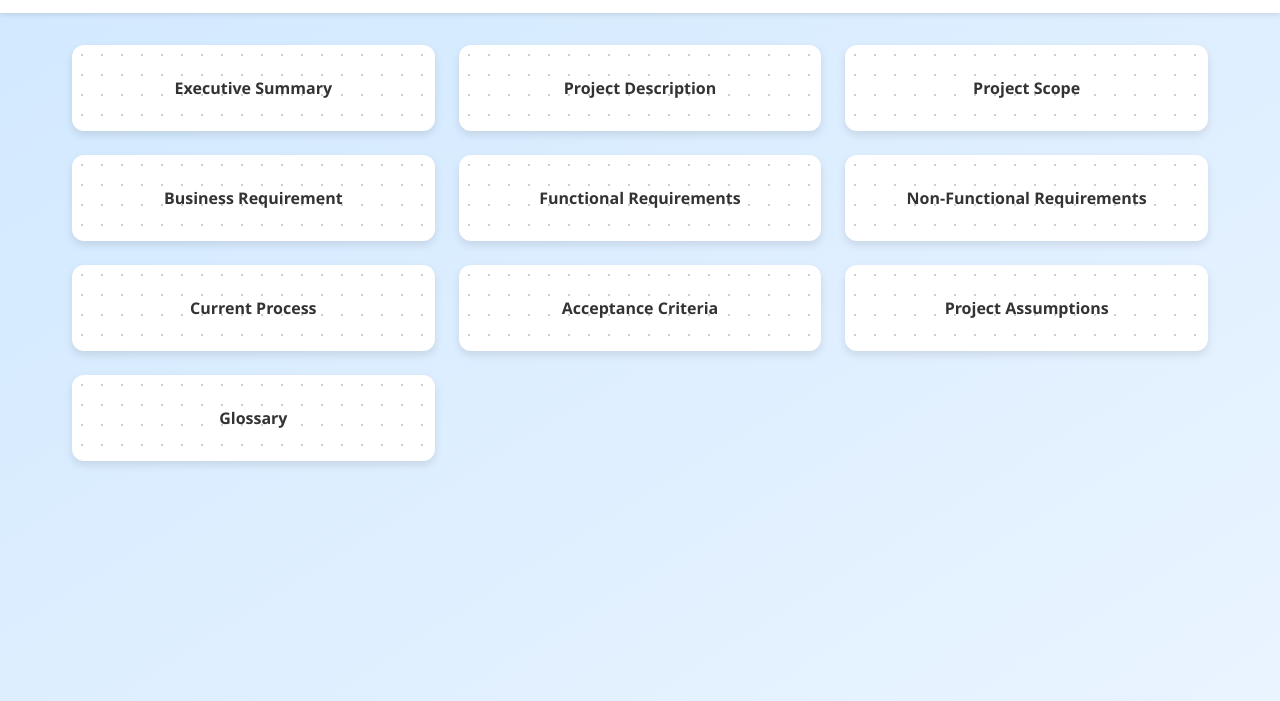
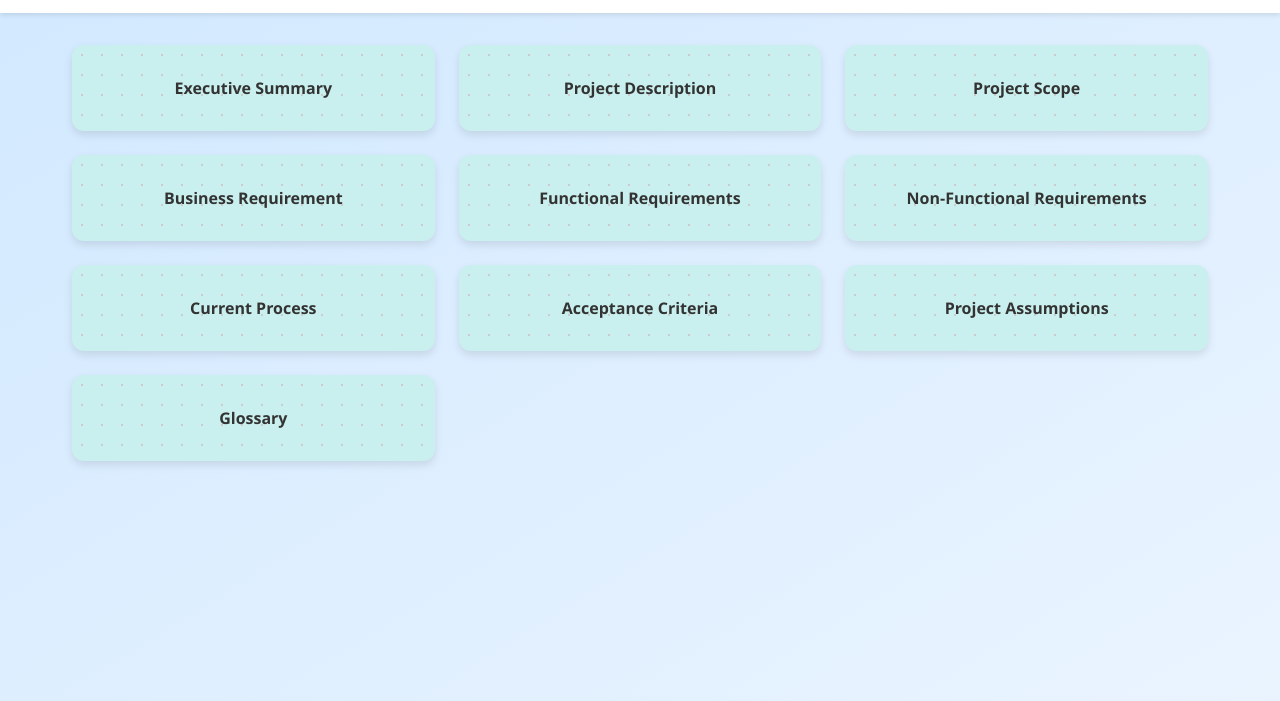
Before and after one commit to Rafishaik155/BRD, a plain HTML site: page index.html in a window 1280 px wide. Shown: the part 99-800 px from the top of the page. Drawn offline with Linux system fonts and the light colour scheme.

Commit message:
Update index.html

```diff
--- a/index.html
+++ b/index.html
@@ -44,7 +44,7 @@
       margin: 0 auto;
     }
     .card {
-      background-color: #ffffff;
+      background-color: #c9f0ee;
       background-image: radial-gradient(#ccc 1px, transparent 1px);
       background-size: 20px 20px;
       padding: 2rem;
```
